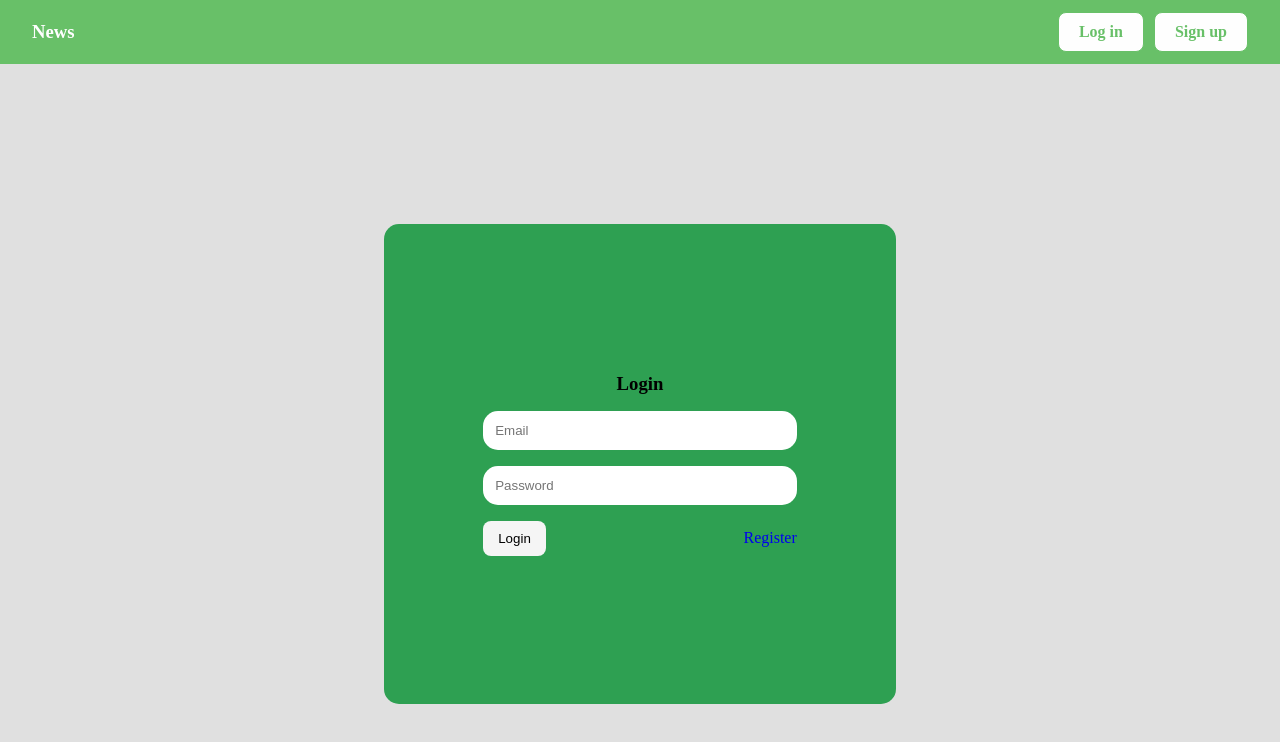
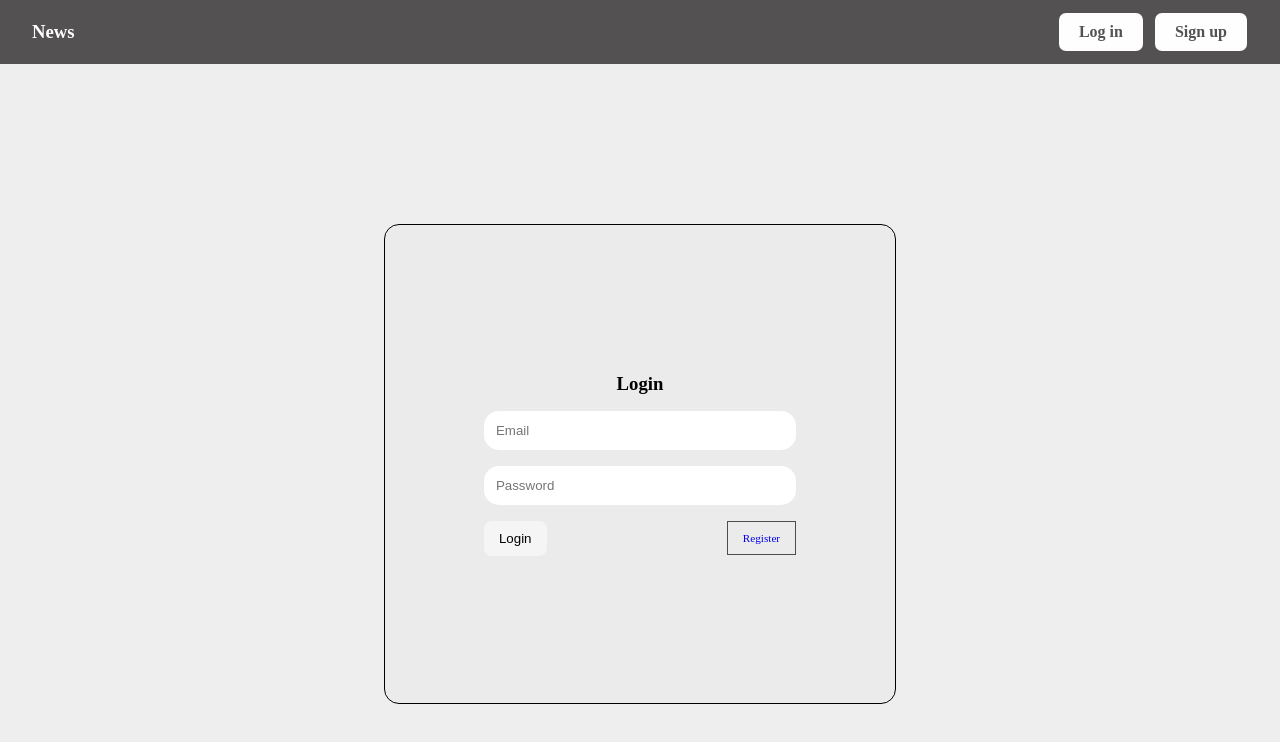
Before and after one commit to toakshh/news-triveous, a React (Vite) app: page /login in a window 1280 px wide. Shown: the top 742 px of the page. Built offline with nearby package versions, Linux system fonts and the light colour scheme; no server answers.

Commit message:
navbar buttons conditionally rendered with theme updated

```diff
--- a/src/Pages/Content/Content.jsx
+++ b/src/Pages/Content/Content.jsx
@@ -23,7 +23,8 @@ const Content = () => {
         if (!navigator.onLine) {
             const storedData = localStorage.getItem("newsData");
             if (storedData) {
-                dispatch(fetchNewsSuccess(JSON.parse(storedData)));
+                const localData= JSON.parse(storedData);
+                dispatch(fetchNewsSuccess(localData));
             }
         } else {
             if (fetchLoading) {
--- a/src/Pages/Content/Content.module.css
+++ b/src/Pages/Content/Content.module.css
@@ -19,11 +19,6 @@
     gap: 1rem;
     border-radius: 20px;
     padding: 1rem 0;
-    border: 2px solid var(--theme);
+    border: 2px solid rgb(43, 43, 43);
+    background-color: var(--theme);
 }
-/* .cardItemParent{
-    display: flex;
-    width: 45%;
-    height: max-content;
-    border: 2px solid green;
-} */
--- a/src/Pages/Login/Login.module.css
+++ b/src/Pages/Login/Login.module.css
@@ -1,8 +1,8 @@
 .loginMain{
     width: 100%;
     height: 100dvh;
-    /* background: radial-gradient(circle, rgba(247,80,153,1) 0%, var(--theme) 100%); */
-    background-color: #e0e0e0;
+    /* background-color: #e0e0e0; */
+    background-color: rgb(238, 238, 238);
     display: flex;
     justify-content: center;
     align-items: center;
--- a/src/Redux/slice/news.js
+++ b/src/Redux/slice/news.js
@@ -4,7 +4,7 @@ import {createSlice} from "@reduxjs/toolkit"
 const newsSlice= createSlice({
     name:'fetchNews',
     initialState:{
-        newsData: null,
+        newsData: JSON.parse(localStorage.getItem('newsData')) || null,
         loading: false,
         error: null,
     },
@@ -23,6 +23,7 @@ const newsSlice= createSlice({
         fetchNewsError(state,action){
             state.loading= false;
             state.error= action.payload;
+
         }
     }
 });
--- a/src/components/User/User.module.css
+++ b/src/components/User/User.module.css
@@ -16,4 +16,11 @@
     color:var(--theme);
     font-size: 1rem;
     font-weight: 600;
+    position: relative;
 }
+
+.userMain > a:hover{
+    background-color: var(--theme);
+    color: white;
+    transition: all .3s ease-in-out;
+  }
--- a/src/components/card/CardItem.module.css
+++ b/src/components/card/CardItem.module.css
@@ -24,7 +24,7 @@
         align-items: flex-start;
     }
     .viewTitle{
-        padding-top: 10px;
+        padding-top: 0;
         font-size: 15px;
     }
 
--- a/src/components/form/Form.jsx
+++ b/src/components/form/Form.jsx
@@ -1,56 +1,71 @@
 import styles from './Form.module.css';
 import { useNavigate } from 'react-router-dom'
-import { useRef } from 'react'
+import { useRef, useState } from 'react'
 import PropTypes from 'prop-types'
 import { enqueueSnackbar } from 'notistack';
 import { Link } from 'react-router-dom';
-import {app} from '../../firebase'
-import {getAuth,createUserWithEmailAndPassword, signInWithEmailAndPassword} from 'firebase/auth'
-
-const auth= getAuth(app)
+import { app } from '../../firebase'
+import { getAuth, createUserWithEmailAndPassword, signInWithEmailAndPassword } from 'firebase/auth'
+import { CircularProgress } from '@mui/material';
+const auth = getAuth(app)
 
 
 const Form = ({ name }) => {
+    const [working, setWorking] = useState(false)
     const usernameRef = useRef()
     const passRef = useRef()
     const confirmPassRef = useRef()
     const navigate = useNavigate()
 
-    const createUser= ()=>{
-            createUserWithEmailAndPassword(auth, usernameRef?.current?.value, passRef?.current?.value)
-            .then(()=>{
-                enqueueSnackbar("Successfully Registered. Login to continue",{variant:'success'})
-                navigate('/login')
+    const createUser = () => {
+        enqueueSnackbar("Registering...",{variant:"warning"})
+        setWorking(true);
+        createUserWithEmailAndPassword(auth, usernameRef?.current?.value, passRef?.current?.value)
+            .then(() => {
+                enqueueSnackbar("Successfully Registered. Redirected to homepage", { variant: 'success' })
+                navigate('/')
             })
-            .catch(()=> enqueueSnackbar("Invalid credentials. Try again",{variant:"error"}))
+            .catch((e) => enqueueSnackbar(`${e}`, { variant: "error" }))
+            setWorking(false)
+            .finally(()=>{
+                setWorking(false)
+                });
     }
-    const signIn=()=>{
+    const signIn = () => {
+        setWorking(true)
         signInWithEmailAndPassword(auth, usernameRef?.current?.value, passRef?.current?.value)
-        .then(()=>{
-            enqueueSnackbar("Logged in successfully",{variant:'success'})
-            navigate("/")
-        })
-        .catch(()=>{
-            enqueueSnackbar("Username or password donot matches. Please try again",{variant:"error"})
-        })
+            .then(() => {
+                enqueueSnackbar("Logged in successfully", { variant: 'success' })
+                navigate("/")
+            })
+            .catch((e) => {
+                enqueueSnackbar(`${e}`, { variant: 'error' })
+                setWorking(false)
+            })
+            .finally(()=>setWorking(false));
     }
 
     const handleUserData = (e) => {
         e.preventDefault();
+        // console.log(working)
         const user = usernameRef?.current?.value
         const pass = passRef?.current?.value
         const cnfPass = confirmPassRef?.current?.value
 
         if (!user || user.length < 6) {
             enqueueSnackbar("Username should be at least 6 characters", { variant: "error" })
+
+
         } else if (!pass || pass.length < 8) {
             enqueueSnackbar("Password should be at least 8 characters", { variant: 'error' })
+
         } else if (name === "Sign up" && (cnfPass.length < 8 || pass !== cnfPass)) {
             enqueueSnackbar("Passwords do not match", { variant: 'error' })
+
         } else {
-            if(name==="Sign up"){
+            if (name === "Sign up") {
                 createUser()
-            }else{
+            } else {
                 signIn()
             }
         }
@@ -59,12 +74,45 @@ const Form = ({ name }) => {
 
         <form className={styles.form}>
             <h3>{name}</h3>
-            <input className={styles.input} ref={usernameRef} type="email" placeholder='Email' required />
-            <input className={styles.input} ref={passRef} type="password" placeholder='Password' required />
-            {name === "Sign up" && <input className={styles.input} type="password" placeholder='Confirm Password' required ref={confirmPassRef} />}
+            <input
+                className={styles.input}
+                ref={usernameRef}
+                type="email"
+                placeholder='Email'
+                required
+            />
+            <input
+                className={styles.input}
+                ref={passRef}
+                type="password"
+                placeholder='Password'
+                required
+            />
+            {name === "Sign up" &&
+                <input
+                    className={styles.input}
+                    type="password"
+                    placeholder='Confirm Password'
+                    required
+                    ref={confirmPassRef}
+                />
+            }
             <div className={styles.bottom}>
-                <button className={styles.btn} onClick={(e) => { handleUserData(e) }} >{name}</button>
-                {name==="Login"? <Link to="/register">Register</Link> :<Link to="/login">login ?</Link>}
+                {!working ?
+                <button
+                        className={styles.btn}
+                        onClick={(e) => { handleUserData(e) }}
+                    > {name}
+                    </button>
+                    :
+                    <CircularProgress sx={{color: "var(--theme)" }}/>
+                }
+                {
+                    name === "Login" ?
+                    <Link to="/register">Register</Link>
+                    :
+                    <Link to="/login">login</Link>
+                }
             </div>
         </form>
 
--- a/src/components/form/Form.module.css
+++ b/src/components/form/Form.module.css
@@ -9,9 +9,17 @@
     height: 60%;
     align-items: center;
     justify-content: center;
-    background-color: #2ea052;
+    border: 1px solid black;
+    /* background-color: rgb(228, 228, 228); */
+    background-color: rgb(235, 235, 235);
+    transition: all .3s ease-in-out;
 }
-.form > .input{
+.form:hover{
+    transform: scale(1.1);
+    box-shadow: 10px 10px 50px rgba(0, 0, 0, 0.521);
+
+}
+.input{
     padding: 12px;
     border-radius: 15px;
     border: none;
@@ -20,9 +28,9 @@
     outline: none;
 }
 .input:focus{
-    outline: 4px solid green;
+    outline: 2px solid var(--theme);
 }
-.form .btn{
+.btn{
     color: black;
     text-decoration: none;
     padding: 10px 15px;
@@ -30,12 +38,37 @@
     border-radius: 8px;
     border: none;
     cursor: pointer;
+    position: relative;
+    z-index: 1;
+}
+.btn::before{
+    transition: all .3s ease-in-out;
+    content: "";
+    left: 0;
+    width: 0;
+    top: 0;
+    height: 100%;
+    border-radius: 8px;
+    position: absolute;
+    z-index: -1;
+    background-color: var(--theme);
+}
+.btn:hover{
+    color: white;
+}
+.btn:hover::before{
+    width: 100%;
 }
 .bottom{
     width: 70%;
     display: flex;
     justify-content: space-between;
     align-items: center;
+}
+.bottom >a {
+    padding: 10px 15px;
+    border: 1px solid var(--theme);
+    font-size: .7rem;
 }
 .bottom a:visited{
     color: inherit;
--- a/src/index.css
+++ b/src/index.css
@@ -6,10 +6,13 @@
   box-sizing: border-box;
 }
 :root{
-  /* --theme: #5645ec; */
-  --theme: rgb(104, 192, 104);
-  --dark: #26743d;
+  /* --theme: rgb(104, 192, 104); */
+  --theme: #1d1b1bc2;
+
   --light: #fefefe;
+}
+body{
+  scroll-behavior: smooth;
 }
 /* to avoid blue layer in mobile devices */
 input,
@@ -18,7 +21,6 @@ button,
 select,
 a {
   -webkit-tap-highlight-color: rgba(0,0,0,0);
-
 }
 a:focus,a:visited,a:active{
   outline: none;
@@ -33,4 +35,5 @@ a:focus,a:visited,a:active{
 }
 a{
   text-decoration: none;
+
 }
```
Also changed, not shown: src/components/User/User.jsx (+20 -8 lines), src/components/card/CardItem.jsx (+10 -7 lines), src/assets/user.svg (deleted), 1 other file (tests, documents, lock files or other folders).
